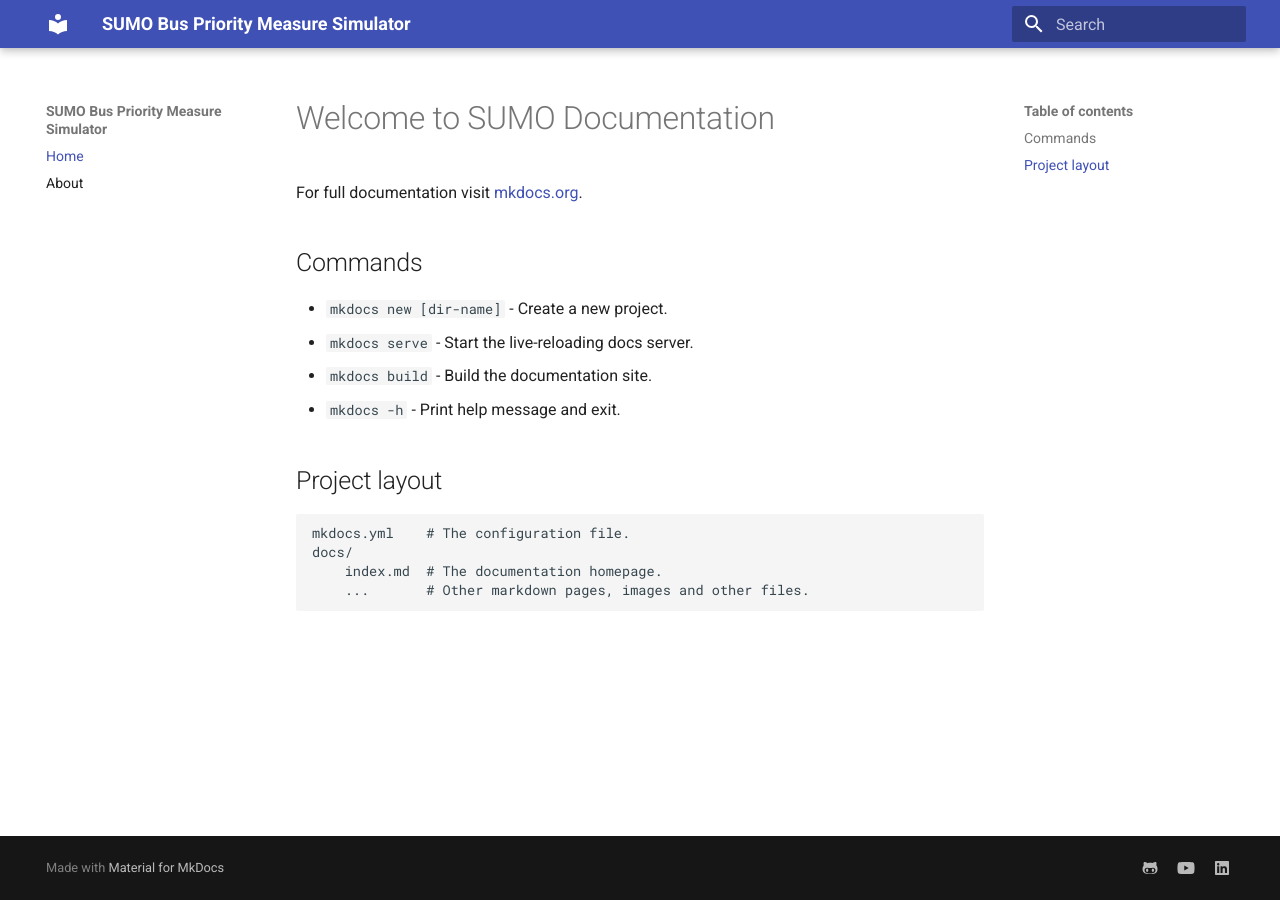
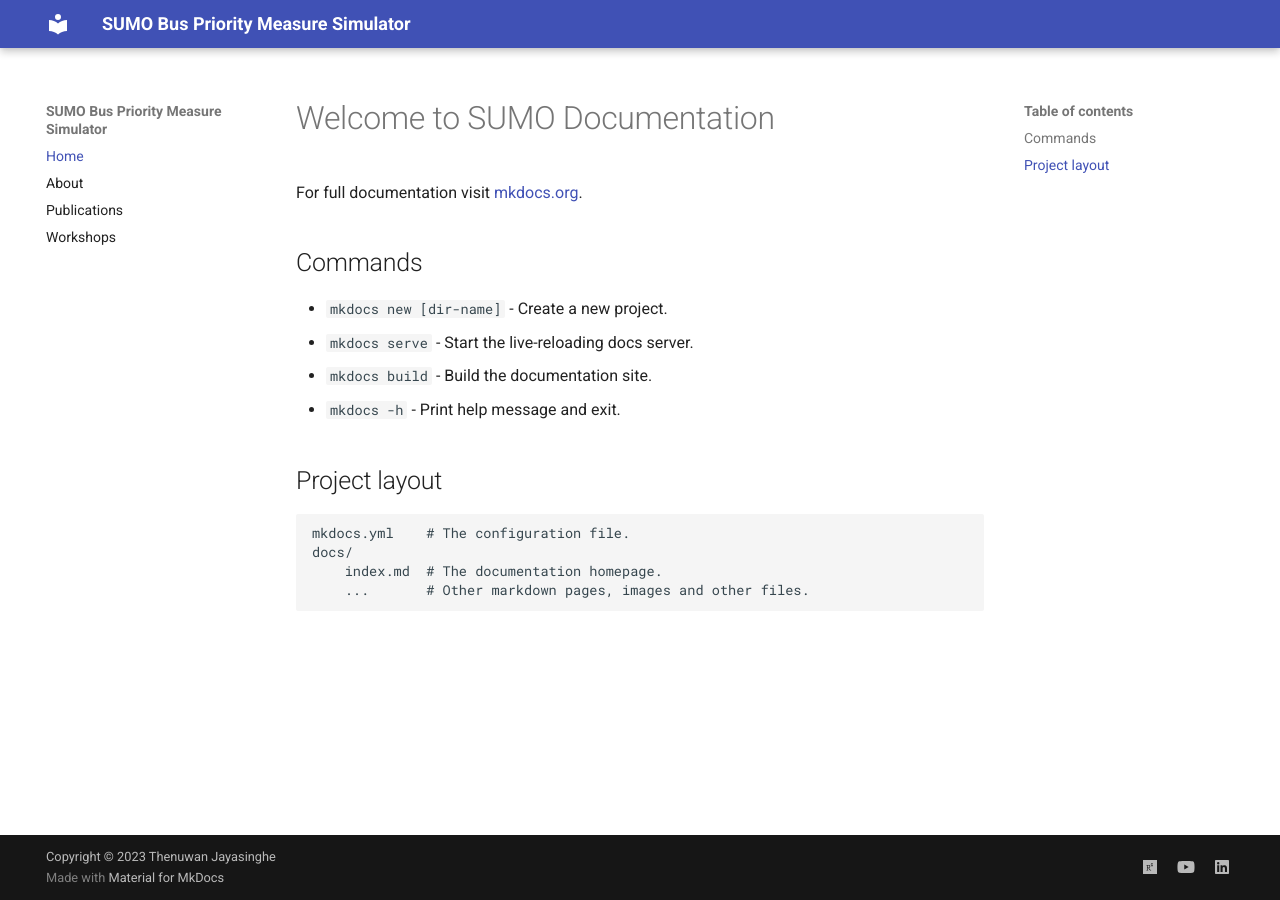
Before and after one commit to thenuwantb/sumo-bpm-docs, an MkDocs documentation site: the page built from docs/index.md, in a window 1280 px wide. Built offline with MkDocs 1.6.1 and Material for MkDocs 9.7.7, drawn with Linux system fonts in a browser that asks for light colours.

Commit message:
$publications, workshops updated

```diff
--- a/mkdocs.yml
+++ b/mkdocs.yml
@@ -3,16 +3,27 @@
 nav:
     - Home: index.md
     - About: test_page.md
+    - Publications: publications.md
+    - Workshops: workshops.md
+markdown_extensions:
+  - tables
 
 theme:
   name: material
   nav_style: dark
 
+# Plugins
+plugins:
+  - git-revision-date-localized:
+      enable_creation_date: true
+
 extra:
   social:
-    - icon: fontawesome/brands/github-alt
-      link: https://github.com/thenuwantb
+    - icon: fontawesome/brands/researchgate
+      link: https://www.researchgate.net/profile/Thenuwan-Jayasinghe
     - icon: fontawesome/brands/youtube
       link: https://www.youtube.com/@knowmaga592
     - icon: fontawesome/brands/linkedin
       link: https://www.linkedin.com/in/thenuwanjayasinghe/
+
+copyright: Copyright &copy; 2023 Thenuwan Jayasinghe
```
Also changed, not shown: docs/publications.md (added, +17 -0 lines), docs/workshops.md (added, +9 -0 lines), docs/images/uom_tlm_2022_oct/02.jpg (added), docs/images/uom_tlm_2022_oct/03.PNG (added), 2 other files.
